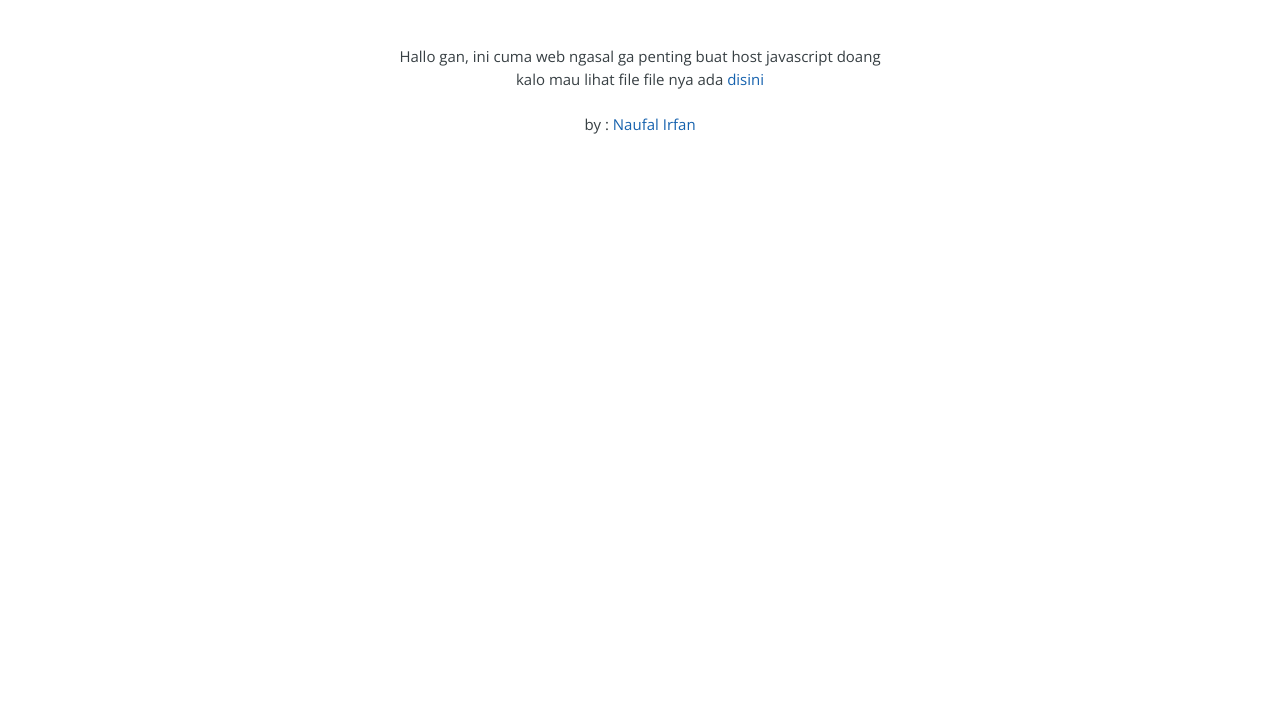
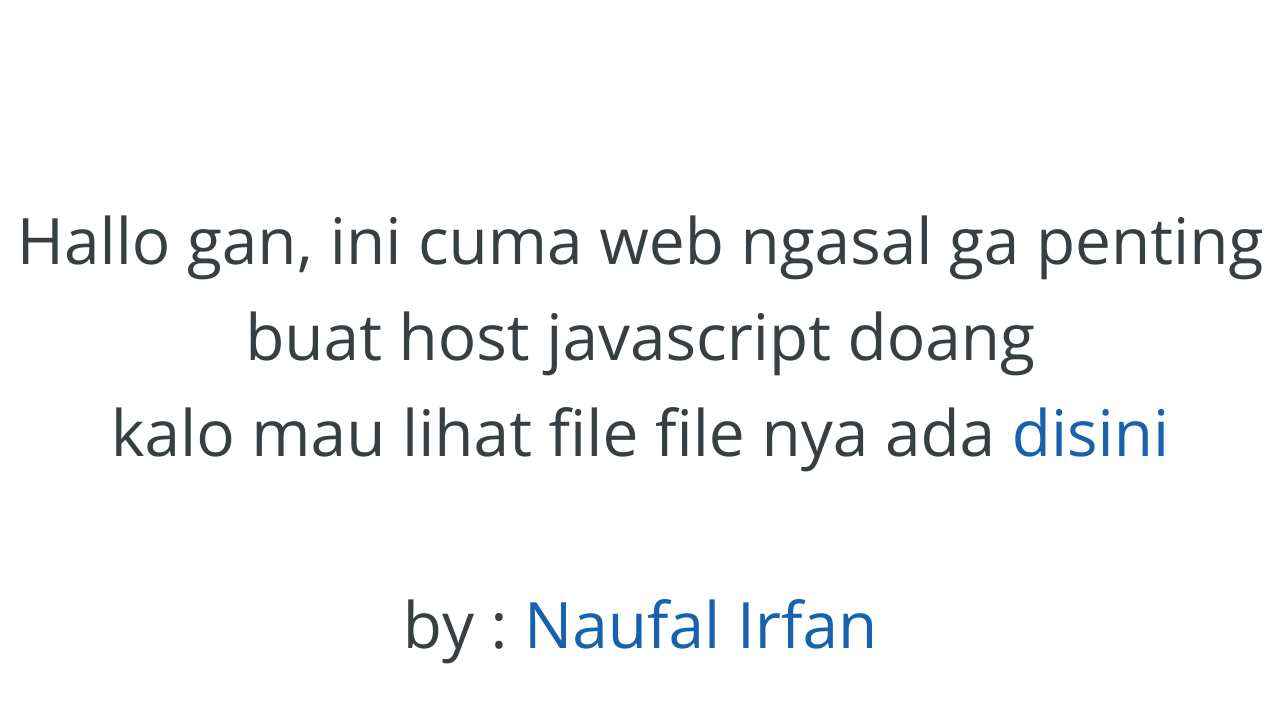
Before and after one commit to naufalirfan/pemilu, a PHP site: page /index.html in a window 1280 px wide. Shown: the top 703 px of the page. Run offline with PHP 8.4, Linux system fonts and the light colour scheme.

Commit message:
Update stylesheet.css

```diff
--- a/stylesheets/stylesheet.css
+++ b/stylesheets/stylesheet.css
@@ -5,7 +5,7 @@ body {
   padding: 0;
   margin: 0;
   font-family: "Open Sans", "Helvetica Neue", Helvetica, Arial, sans-serif;
-  font-size: 15px;
+  font-size: 5vw;
   line-height: 1.5;
   color: #373F43; }
 
```
